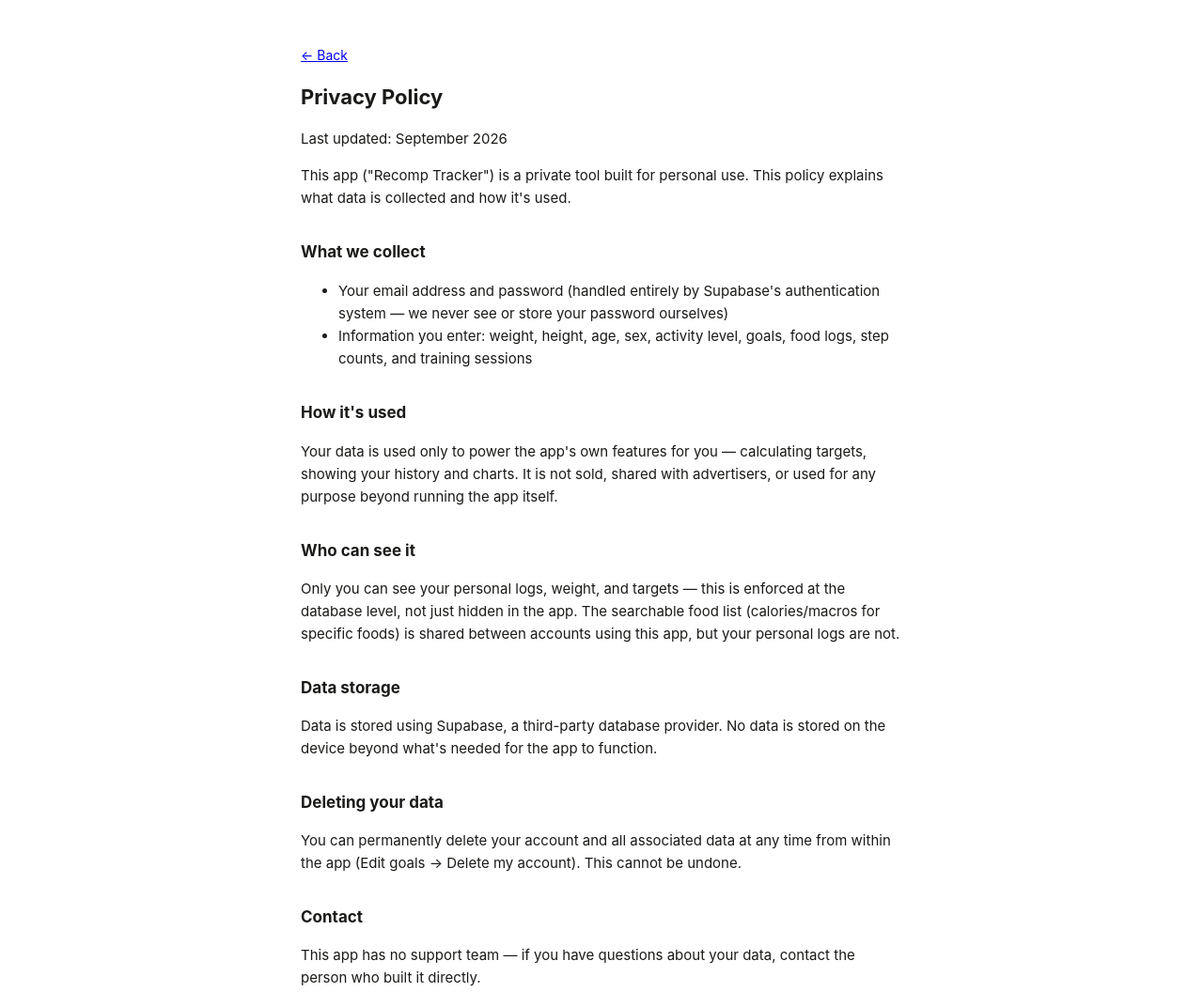
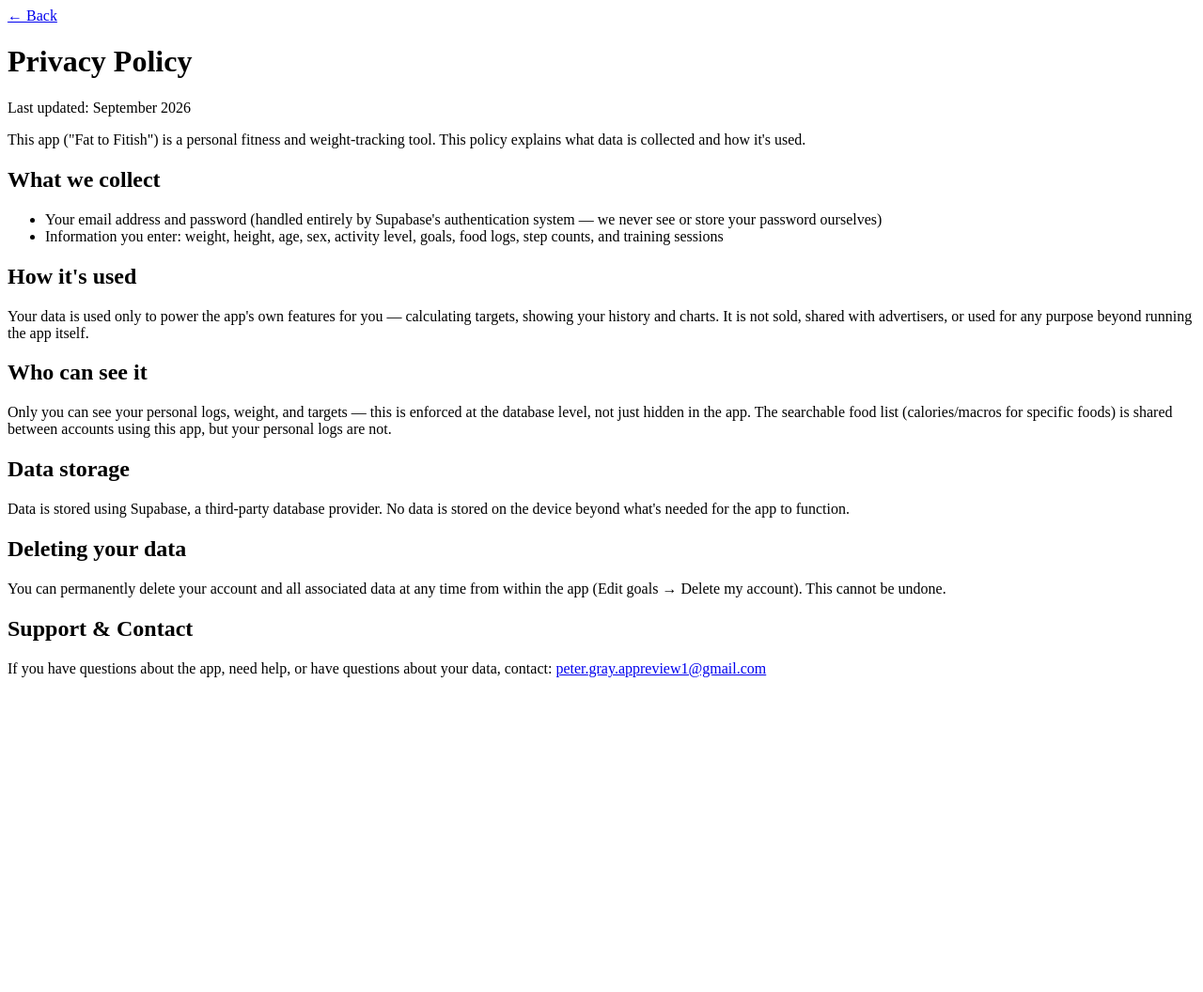
Before and after one commit to PeterHG87/fattofitish, a plain HTML site: page privacy.html in a window 1280 px wide. Shown: the whole page at 94% size. After the commit the page ends 800 px from the top, so only its background shows below. Drawn offline with Linux system fonts and the light colour scheme.

Commit message:
Add files via upload

```diff
--- a/privacy.html
+++ b/privacy.html
@@ -1,33 +1,26 @@
 <!DOCTYPE html>
 <html lang="en">
 <head>
-<meta charset="UTF-8" />
-<meta name="viewport" content="width=device-width, initial-scale=1" />
-<title>Privacy Policy — Recomp Tracker</title>
-<style>
-  body { font-family: -apple-system, BlinkMacSystemFont, "Segoe UI", Roboto, sans-serif; max-width: 640px; margin: 0 auto; padding: 2rem 1.25rem 4rem; line-height: 1.6; color: #1a1a18; }
-  h1 { font-size: 22px; }
-  h2 { font-size: 17px; margin-top: 2rem; }
-  p, li { font-size: 15px; }
-</style>
+  <meta charset="UTF-8">
+  <meta name="viewport" content="width=device-width, initial-scale=1">
+  <title>Privacy Policy — Fat to Fitish</title>
 </head>
 <body>
 
-<p><a href="index.html" style="font-size:14px;">&larr; Back</a></p>
+<a href="https://peterhg87.github.io/fattofitish/index.html">← Back</a>
 
 <h1>Privacy Policy</h1>
 <p>Last updated: September 2026</p>
 
-<p>This app ("Recomp Tracker") is a private tool built for personal use.
+<p>This app ("Fat to Fitish") is a personal fitness and weight-tracking tool.
 This policy explains what data is collected and how it's used.</p>
 
 <h2>What we collect</h2>
 <ul>
   <li>Your email address and password (handled entirely by Supabase's
-    authentication system — we never see or store your password
-    ourselves)</li>
+   authentication system — we never see or store your password ourselves)</li>
   <li>Information you enter: weight, height, age, sex, activity level,
-    goals, food logs, step counts, and training sessions</li>
+   goals, food logs, step counts, and training sessions</li>
 </ul>
 
 <h2>How it's used</h2>
@@ -52,9 +45,10 @@ function.</p>
 any time from within the app (Edit goals → Delete my account). This
 cannot be undone.</p>
 
-<h2>Contact</h2>
-<p>This app has no support team — if you have questions about your
-data, contact the person who built it directly.</p>
+<h2>Support &amp; Contact</h2>
+<p>If you have questions about the app, need help, or have questions
+about your data, contact:
+<a href="mailto:peter.gray.appreview1@gmail.com">peter.gray.appreview1@gmail.com</a></p>
 
 </body>
 </html>
```
